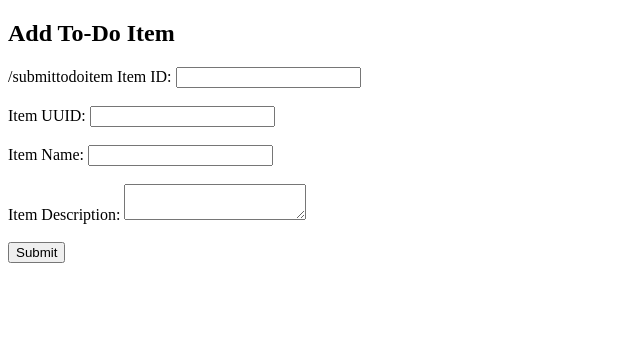
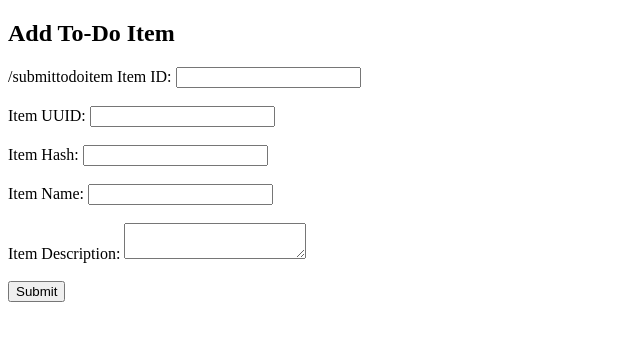
Before and after one commit to Poorvitha17/Tutedude_Assignments, a Flask app: template flask_project/templates/todo.html in a window 1280 px wide. Shown: the top 341 px of the page, without its empty margins (0-640 px from the left). Run offline with Flask 3, Linux system fonts and the light colour scheme; the template is opened without the code that fills it, so the values that code supplies are empty; parts of the project's set-up code (start-up, migrations or seed data) failed here and were passed over.

Commit message:
Add Item Hash field to To-Do form

```diff
--- a/flask_project/templates/todo.html
+++ b/flask_project/templates/todo.html
@@ -16,6 +16,11 @@
 
 <label for="itemUUID">Item UUID:</label>
 <input type="text" id="itemUUID" name="itemUUID" required>
+
+<br><br>
+
+<label for="itemHash">Item Hash:</label>
+<input type="text" id="itemHash" name="itemHash" required>
 
 <br><br>
 
```
